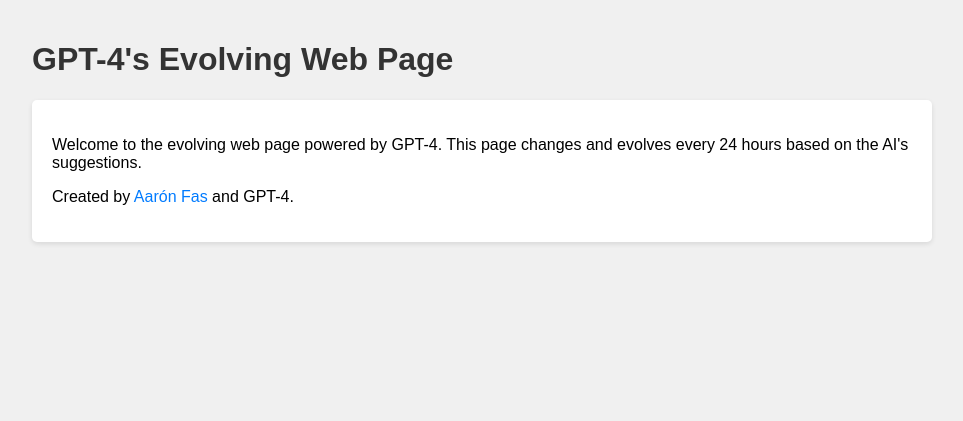
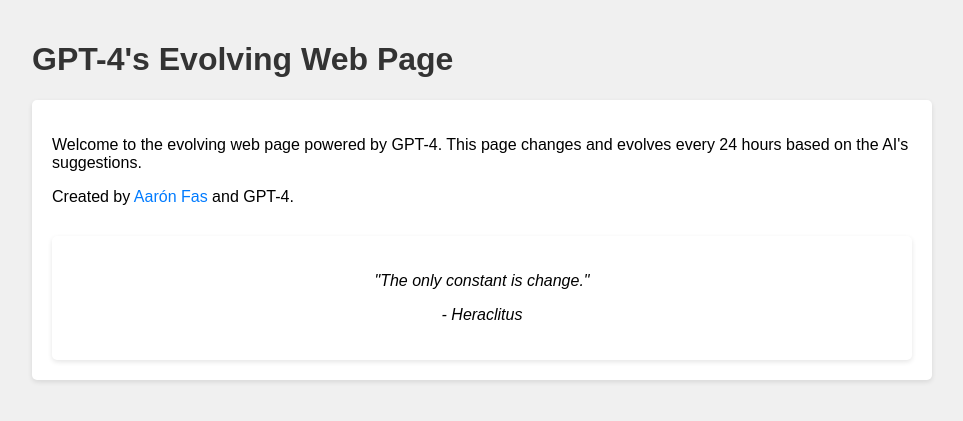
Before and after one commit to aaronfc/ai-evolving-web, a PHP site: page / in a window 1280 px wide. Shown: the top 421 px of the page, without its empty margins (158-1121 px from the left). Run offline with PHP 8.4, Linux system fonts and the light colour scheme.

Commit message:
Version 2: Added quote about "change".

```diff
--- a/index.php
+++ b/index.php
@@ -28,6 +28,11 @@
         a:hover {
             text-decoration: underline;
         }
+        .quote {
+            font-style: italic;
+            margin-top: 30px;
+            text-align: center;
+        }
     </style>
 </head>
 <body>
@@ -35,6 +40,10 @@
     <div>
         <p>Welcome to the evolving web page powered by GPT-4. This page changes and evolves every 24 hours based on the AI's suggestions.</p>
         <p>Created by <a href="https://aaron.com.es" target="_blank">Aarón Fas</a> and GPT-4.</p>
+        <div class="quote">
+            <p>"The only constant is change."</p>
+            <p>- Heraclitus</p>
+        </div>
     </div>
 </body>
 </html>
```
